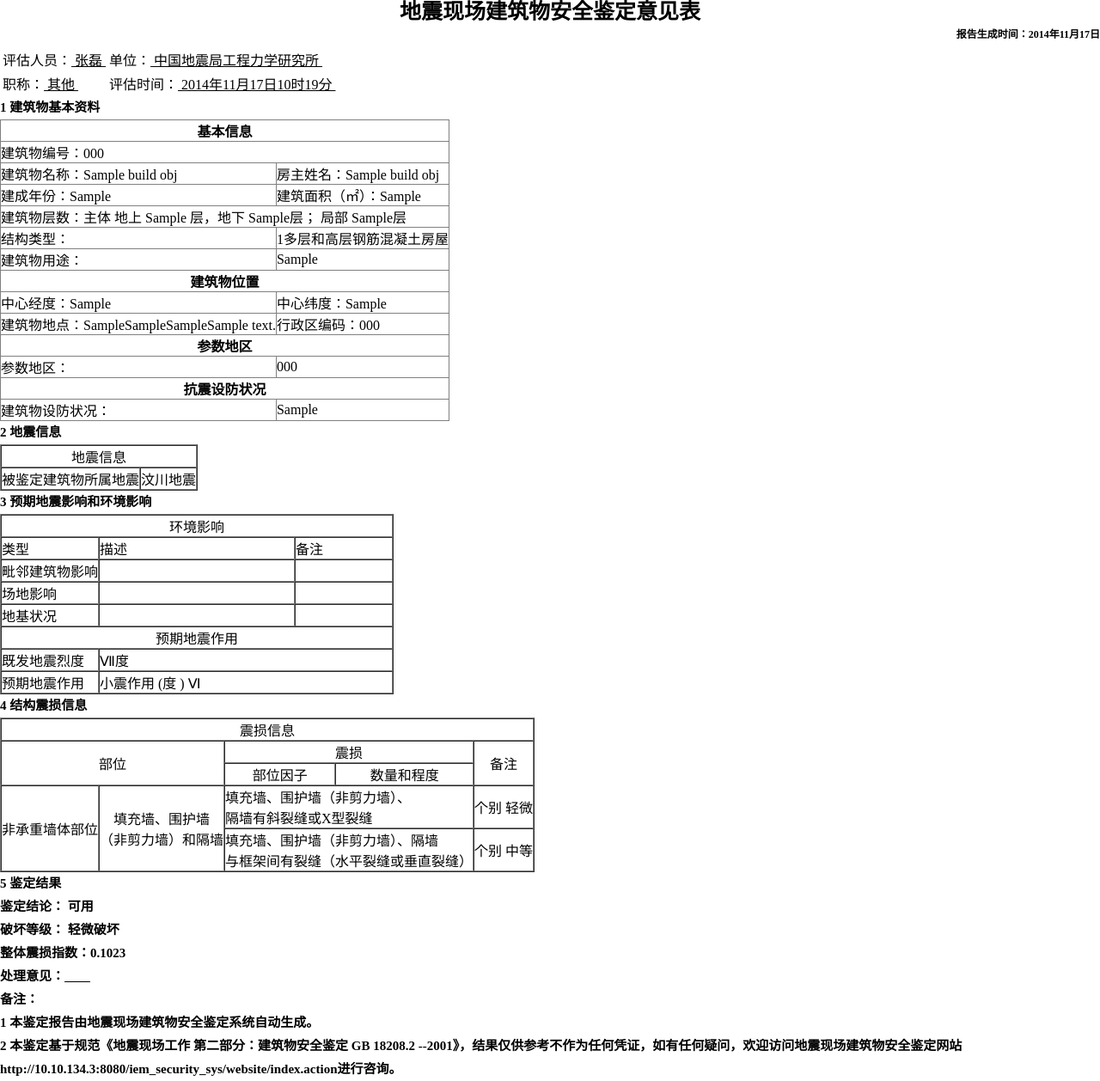
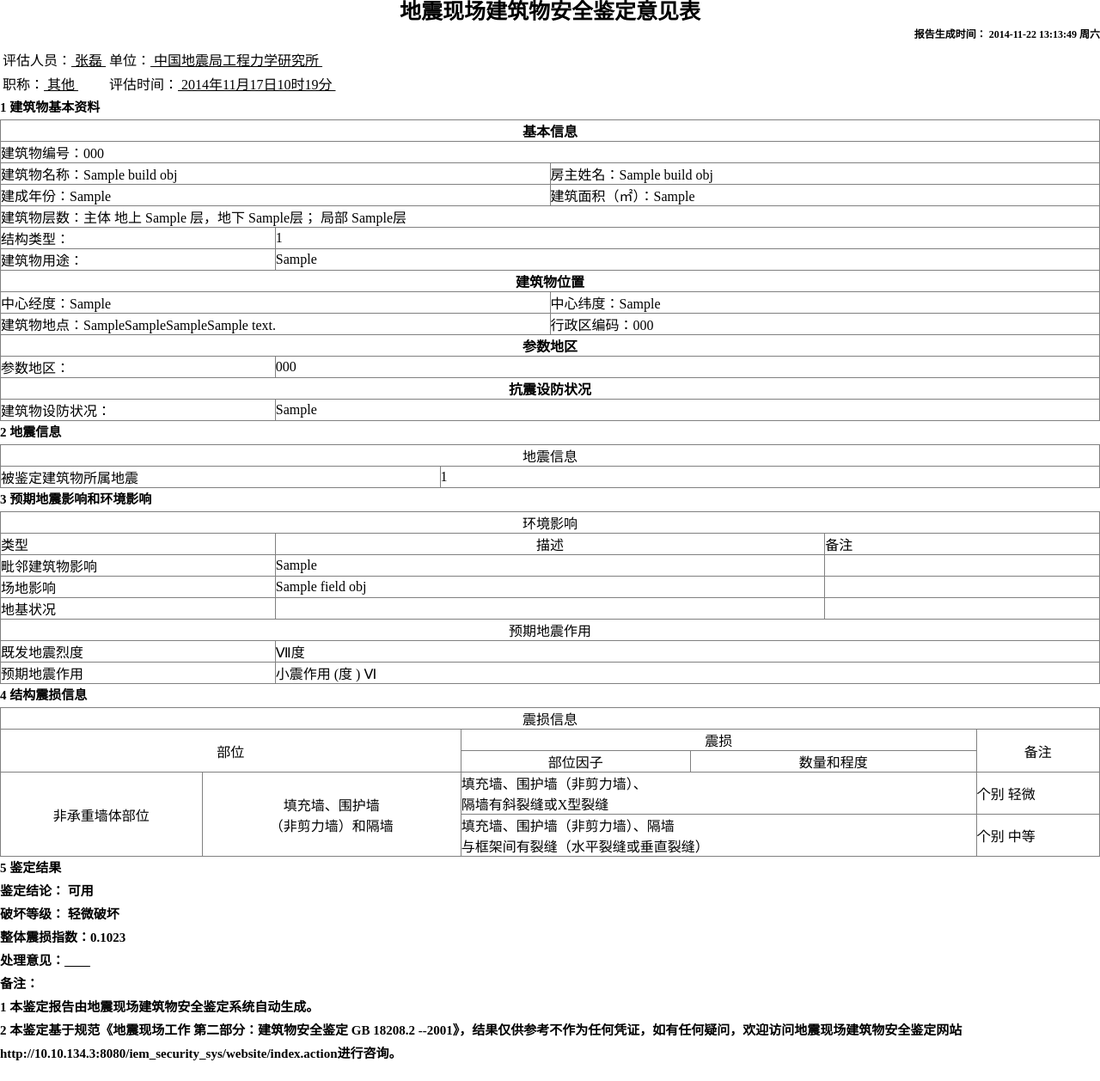
Before and after one commit to cash2one/dlsPro, a Django app: template templates/transport/compdf.html in a window 1280 px wide. Shown: the whole page at 86% size. After the commit the page ends 1234 px from the top, so only its background shows below. Run offline with Django 3.2, Linux system fonts and the light colour scheme; the template is opened without the code that fills it: most values are stand-ins (such as "Sample title", 1, 10 or a date in 2020).

Commit message:
a little

```diff
--- a/templates/transport/compdf.html
+++ b/templates/transport/compdf.html
@@ -18,12 +18,43 @@ table{
 	height:18px;
 }
 </style>
+<script language="javascript">
+  function get_time()
+  {
+    var date=new Date();
+    var year="",month="",day="",week="",hour="",minute="",second="";
+    year=date.getFullYear();
+    month=add_zero(date.getMonth()+1);
+    day=add_zero(date.getDate());
+    week=date.getDay();
+    switch (date.getDay()) {
+    case 0:val="周日";break
+    case 1:val="周一";break
+    case 2:val="周二";break
+    case 3:val="周三";break
+    case 4:val="周四";break
+    case 5:val="周五";break
+    case 6:val="周六";break
+      }
+    hour=add_zero(date.getHours());
+    minute=add_zero(date.getMinutes());
+    second=add_zero(date.getSeconds());
+    document.getElementById("timetable").innerHTML=" "+year+"-"+month+"-"+day+" "+hour+":"+minute+":"+second+" "+val;
+  }
+
+  function add_zero(temp)
+  {
+    if(temp<10) return "0"+temp;
+    else return temp;
+  }
+setInterval("get_time()",1000);
+</script>
 <body>
 	<div align="center" style="font-size: 25px;">
 		<strong>地震现场建筑物安全鉴定意见表</strong>
 	</div>
-	<div align="right" style="font-size: 12px">
-		报告生成时间：2014年11月17日
+	<div align="right" style="font-size: 12px" >
+		报告生成时间：<span id="timetable"> </span>
 	</div>
 	<table>
 		<tr>
@@ -38,7 +69,7 @@ table{
 	<div align="left" style="font-weight:bold">
 		1&nbsp建筑物基本资料
 	</div>
-	<table border="1" cellspacing="0px" style="border-collapse:collapse" cellpadding="0">
+	<table border="1" cellspacing="0px" style="border-collapse:collapse" cellpadding="0" width="100%" height="30px">
 		<tr>
 		<td colspan="4" valign="middle"><div align="center" style="font-weight:bold">基本信息</div></td>
 		</tr>
@@ -46,7 +77,7 @@ table{
 		<td colspan="4">建筑物编号：{{build_obj.building_buildnumber}}</td>
 		</tr>
 		<tr>
-		<td colspan="3">建筑物名称：{{build_obj.building_buildname}}</td>
+		<td colspan="3" width="50%">建筑物名称：{{build_obj.building_buildname}}</td>
 		<td>房主姓名：{{build_obj.building_househostname}}</td>
 		</tr>
 		<tr>
@@ -58,10 +89,10 @@ table{
 		</tr>
 		<tr>
 		<td>结构类型：</td>
-		<td colspan="3">{{build_obj.building_constructtypeid}}多层和高层钢筋混凝土房屋</td>
+		<td colspan="3">{{build_obj.building_constructtypeid}}</td>
 		</tr>
 		<tr>
-		<td>建筑物用途：</td>
+		<td width="25%">建筑物用途：</td>
 		<td colspan="3">{{build_obj.building_buildusage}}</td>
 		</tr>
 		<tr>
@@ -93,35 +124,35 @@ table{
 	<div align="left" style="font-weight:bold">
 		2&nbsp地震信息
 	</div>
-	<table border="1" cellspacing="0" cellpadding="0">
+	<table border="1" cellspacing="0px" style="border-collapse:collapse" cellpadding="0" width="100%" height="30px">
 	  <tr>
 		<td colspan="2" align="center">地震信息</td>
 	  </tr>
 	  <tr>
-		<td>被鉴定建筑物所属地震</td>
-		<td>汶川地震</td>
+		<td width="40%">被鉴定建筑物所属地震</td>
+		<td>{{build_obj.building_earthquakeid}}</td>
 	  </tr>
 	</table>
 	<div align="left" style="font-weight:bold">
 		3&nbsp预期地震影响和环境影响
 	</div>
-	<table border="1" cellspacing="0" cellpadding="0">
+	<table border="1" cellspacing="0px" style="border-collapse:collapse" cellpadding="0" width="100%" height="30px">
 	  <tr>
 		<td colspan="3" align="center">环境影响</td>
 	  </tr>
 	  <tr>
 		<td width="25%">类型</td>
-		<td width="50%">描述</td>
+		<td width="50%" align="center">描述</td>
 		<td width="25%">备注</td>
 	  </tr>
 	  <tr>
 		<td>毗邻建筑物影响</td>
-		<td>&nbsp;</td>
+		<td>{{building_environment.environment_adjoinbuild}}</td>
 		<td>&nbsp;</td>
 	  </tr>
 	  <tr>
 		<td>场地影响</td>
-		<td>&nbsp;</td>
+		<td>{{field_obj.effect_name}}</td>
 		<td>&nbsp;</td>
 	  </tr>
 	  <tr>
@@ -144,7 +175,7 @@ table{
 	<div align="left" style="font-weight:bold">
 		4&nbsp结构震损信息
 	</div>
-	<table border="1" cellspacing="0" cellpadding="0">
+	<table border="1" cellspacing="0px" style="border-collapse:collapse" cellpadding="0" width="100%" height="30px">
 	  <tr>
 		<td colspan="5" align="center">震损信息</td>
 	  </tr>
@@ -171,7 +202,7 @@ table{
 	<div align="left" style="font-weight:bold">
 		5&nbsp鉴定结果
 	</div>
-	<div align="left" style="font-weight:bold">
+	<div align="left">
 		鉴定结论：   可用<br>
 		破坏等级：   轻微破坏<br>
 		整体震损指数：0.1023<br>
```
Also changed, not shown: transport/views.py (+26 -2 lines), 1 other file.
